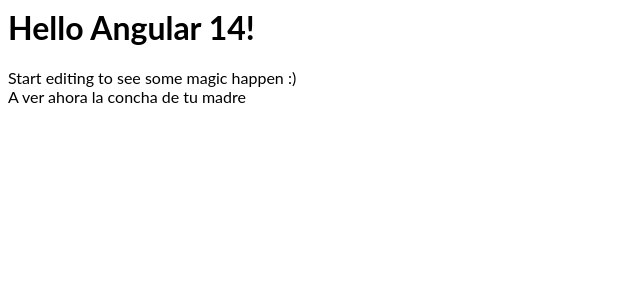
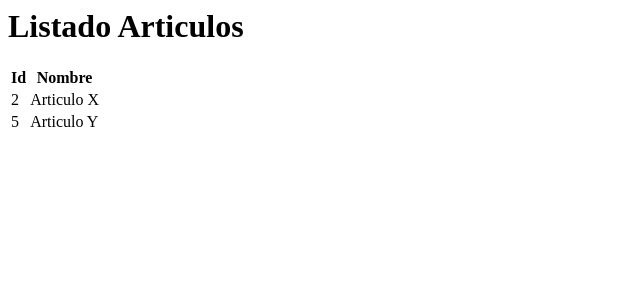
Before and after one commit to marcosjmarin/practica1-pav2, an Angular app: page / in a window 1280 px wide. Shown: the top 300 px of the page, without its empty margins (0-640 px from the left). Built offline with nearby package versions, Linux system fonts and the light colour scheme.

Commit message:
2 files modified

```diff
--- a/src/app/app.component.html
+++ b/src/app/app.component.html
@@ -1,6 +1,22 @@
-<hello name="{{ name }}"></hello>
-<p>
-  Start editing to see some magic happen :)
-  <br />
-  {{text}}
-</p>
+<div>
+  <h1> {{text}} </h1>
+  <table *ngIf="articulos && articulos.length">
+    <thead>
+      <tr>
+        <th>
+          Id
+        </th>
+        <th>
+          Nombre
+        </th>
+      </tr>
+    </thead>
+    <tbody>
+      <tr *ngFor="let articulo of articulos">
+        <td>{{articulo.id}}</td>
+        <td>{{articulo.nombre}}</td>
+      </tr>
+
+    </tbody>
+  </table>
+</div>
--- a/src/app/app.component.ts
+++ b/src/app/app.component.ts
@@ -3,9 +3,19 @@
 @Component({
   selector: 'my-app',
   templateUrl: './app.component.html',
-  styleUrls: [ './app.component.css' ]
+  styleUrls: ['./app.component.css']
 })
-export class AppComponent  {
+export class AppComponent {
   name = 'Angular ' + VERSION.major;
-  text = 'A ver ahora la concha de tu madre'
+  text = 'Listado Articulos';
+  articulos: any[] = [
+    {
+      id: 2,
+      nombre: 'Articulo X'
+    },
+    {
+      id: 5,
+      nombre: 'Articulo Y'
+    }
+  ];
 }
```
